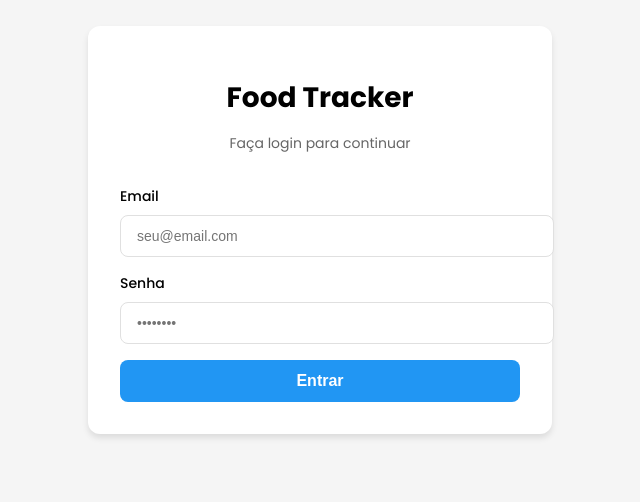
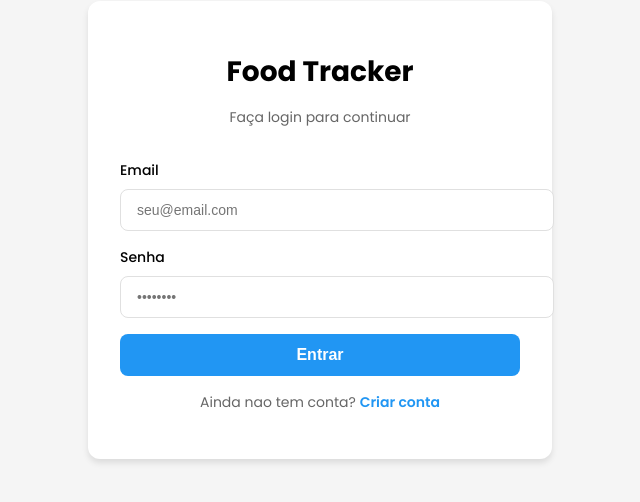
Before and after one commit to efdesignbr/food-tracker, a Next.js app: page /login in a window 1280 px wide. Shown: the part 170-672 px from the top of the page, without its empty margins (320-960 px from the left). Built offline with nearby package versions, Linux system fonts and the light colour scheme; no server answers.

Commit message:
feat: adicionar link Criar Conta na tela de login

```diff
--- a/app/login/page.tsx
+++ b/app/login/page.tsx
@@ -3,6 +3,7 @@
 import { useState, Suspense } from 'react';
 import { signIn } from 'next-auth/react';
 import { useRouter, useSearchParams } from 'next/navigation';
+import Link from 'next/link';
 import { api } from '@/lib/api-client';
 
 const isMobile = process.env.NEXT_PUBLIC_IS_MOBILE === 'true';
@@ -191,6 +192,20 @@ function LoginForm() {
           {loading ? 'Entrando…' : 'Entrar'}
         </button>
       </form>
+
+      <p style={{ textAlign: 'center', marginTop: 16, color: '#666', fontSize: 14 }}>
+        Ainda nao tem conta?{' '}
+        <Link
+          href="/signup"
+          style={{
+            color: '#2196F3',
+            fontWeight: 600,
+            textDecoration: 'none'
+          }}
+        >
+          Criar conta
+        </Link>
+      </p>
     </div>
   );
 }
```
